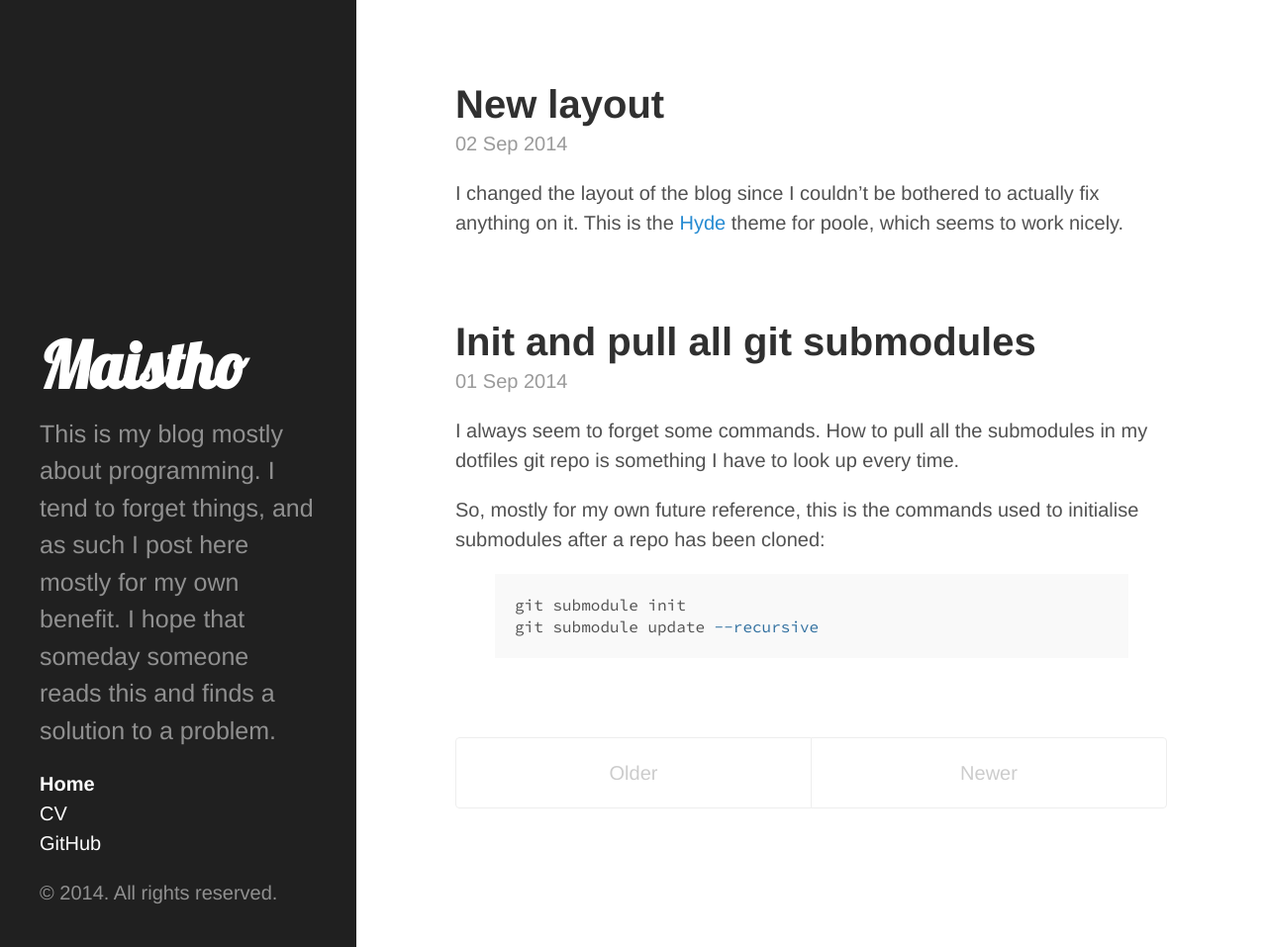
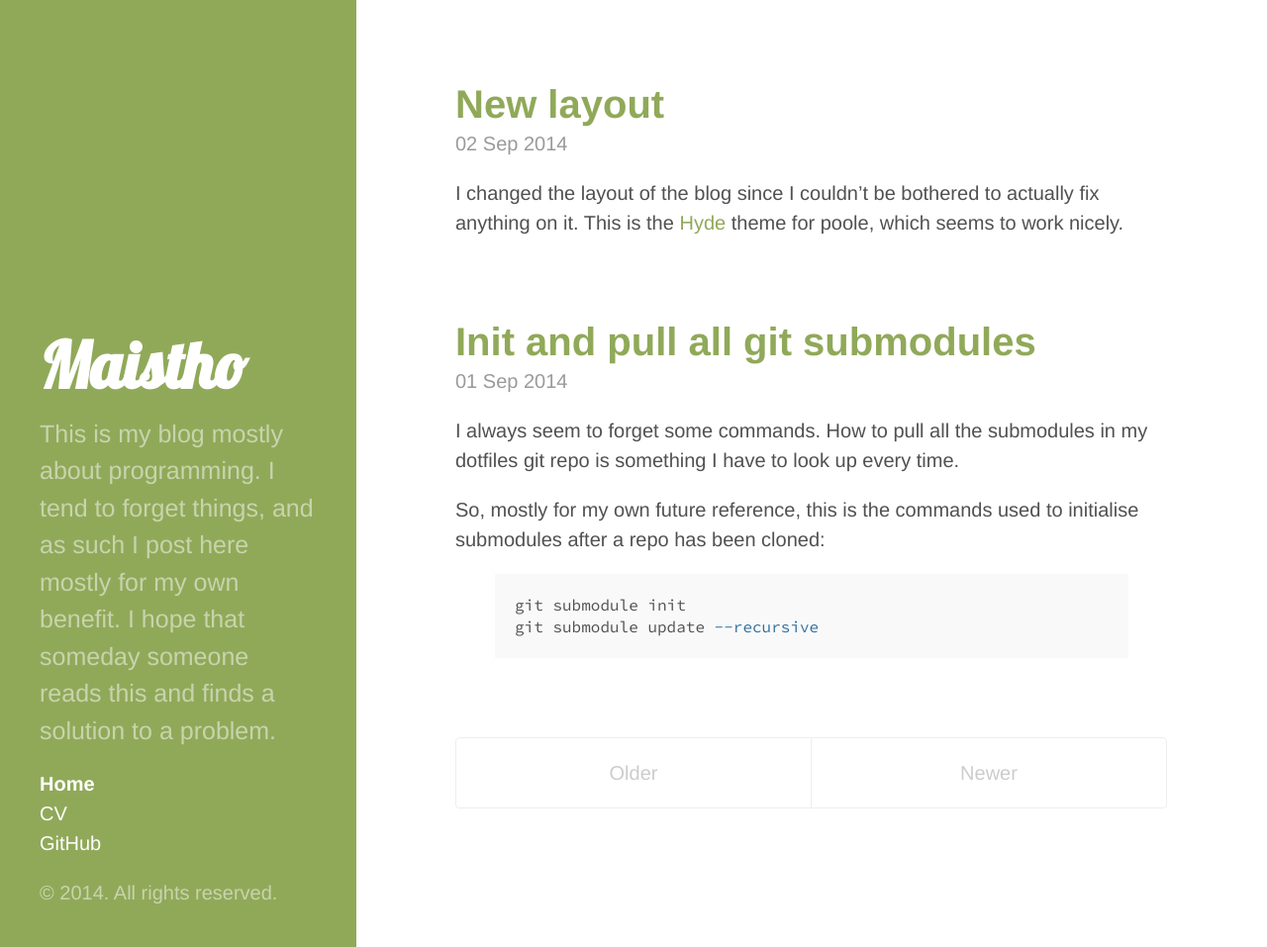
Before and after one commit to Maistho/maistho.github.io, a Jekyll site: the page built from index.html, in a window 1280 px wide and 957 px high. Shown: the whole window at 99% size. Built offline with Jekyll 4.4.1, drawn with Linux system fonts in a browser that asks for light colours; nearby versions of some CDN libraries; Markdown is read by kramdown in place of the engine named in the settings; the list of posts is cut into pages by our own code.

Commit message:
added new favicon and green colour

```diff
--- a/_layouts/default.html
+++ b/_layouts/default.html
@@ -3,7 +3,7 @@
 
   {% include head.html %}
 
-  <body>
+  <body class="theme-base-0b">
 
     {% include sidebar.html %}
 
```
Also changed, not shown: public/favicon.ico, public/favicon256.png (added), public/favicon32.png (added).
